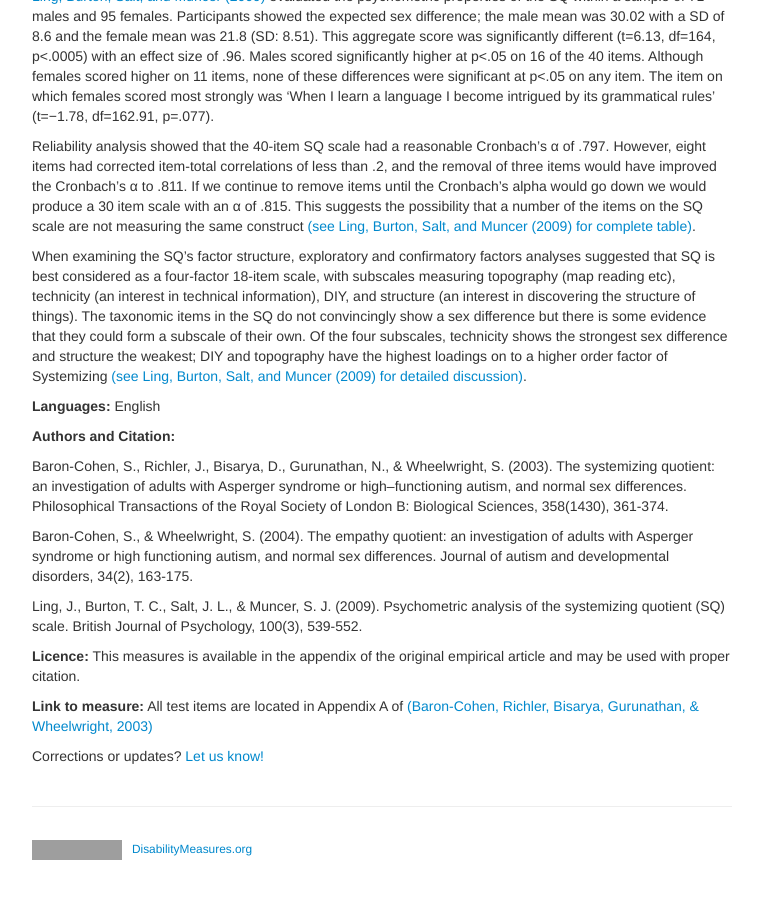
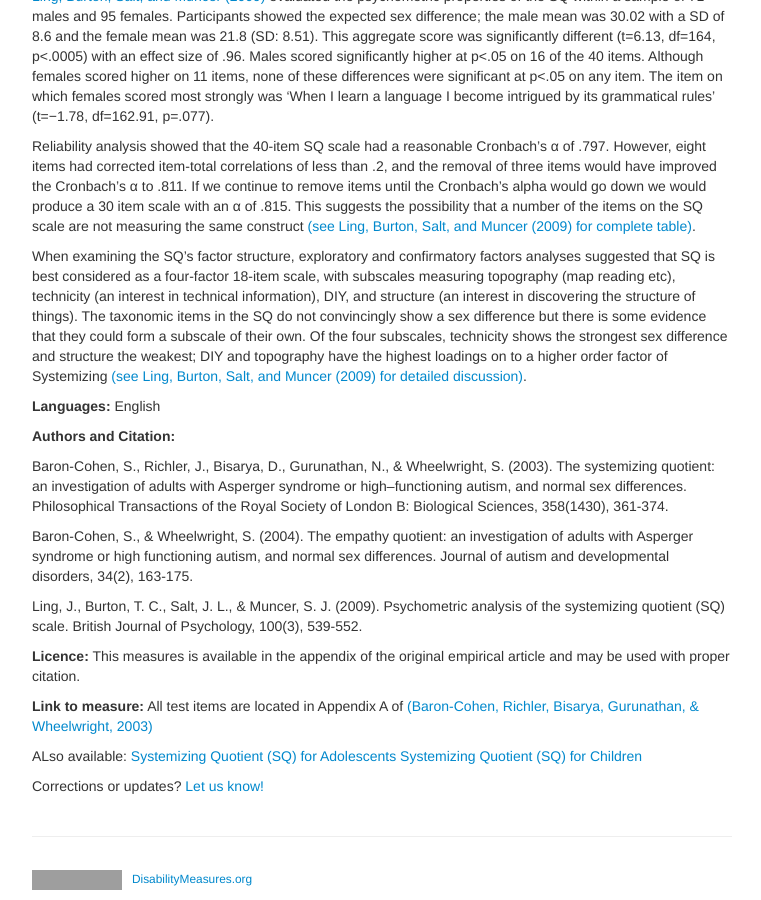
Before and after one commit to mjmaenner/disabilitymeasures, a Jekyll site: the page built from SQ-Adult/index.md, in a window 1280 px wide and 900 px high, scrolled down 716 px. Shown: the whole window, without its empty margins (258-1019 px from the left). Built offline with Jekyll 4.4.1, drawn with Linux system fonts in a browser that asks for light colours; before the commit the page ends 1586 px from its top, so only the background shows below that; grey boxes are pictures that could not be loaded.

Commit message:
will link to ddmeasures.org adol and child version

```diff
--- a/SQ-Adult/index.md
+++ b/SQ-Adult/index.md
@@ -43,4 +43,8 @@ Ling, J., Burton, T. C., Salt, J. L., & Muncer, S. J. (2009). Psychometric analy
 
 **Link to measure:** All test items are located in Appendix A of [(Baron-Cohen, Richler, Bisarya, Gurunathan, & Wheelwright, 2003)](http://rstb.royalsocietypublishing.org/content/royptb/358/1430/361.full.pdf)
 
+ALso available:
+[Systemizing Quotient (SQ) for Adolescents](insert link)
+[Systemizing Quotient (SQ) for Children](insert link)
+
 Corrections or updates? [Let us know!](http://disabilitymeasures.org/contact)
```
